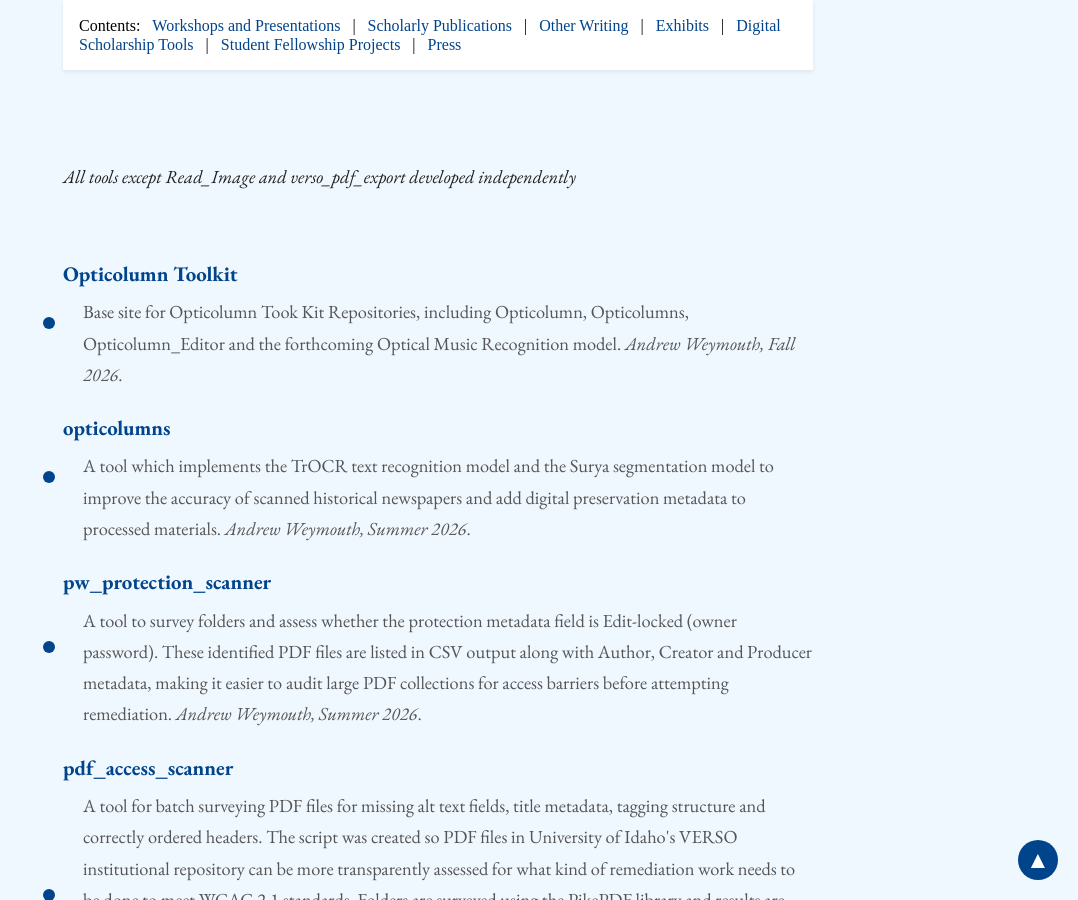
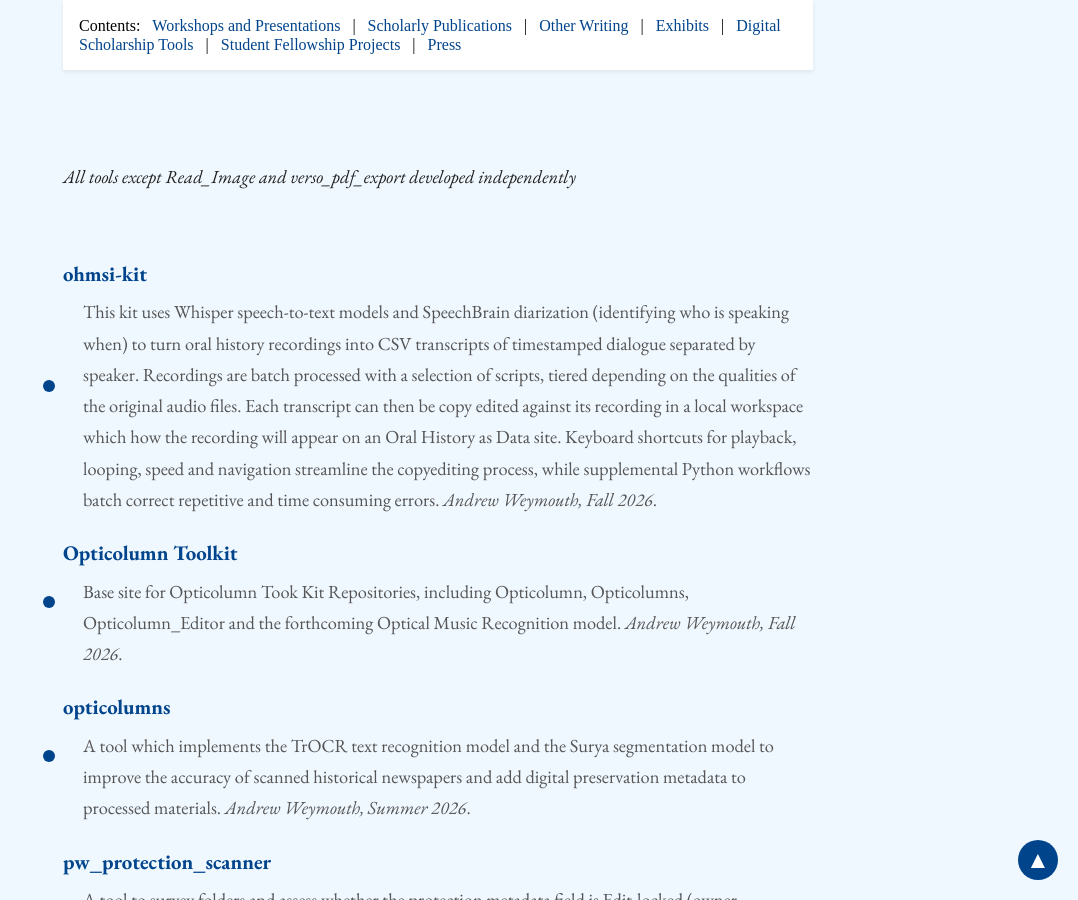
Before and after one commit to aweymo/base, a Jekyll site: the page built from index.md, in a window 1280 px wide and 900 px high, scrolled down 9843 px. Shown: the whole window, without its empty margins (202-1280 px from the left). Built offline with Jekyll 4.4.1, drawn with Linux system fonts in a browser that asks for light colours; nearby versions of some CDN libraries; some web fonts are replaced.

Commit message:
add ohmsi-kit

```diff
--- a/index.md
+++ b/index.md
@@ -284,8 +284,12 @@ _All tools except Read_Image and verso_pdf_export developed independently_
 
 <ul class="triangle-list">
     <li>
+        <a href="https://aweymo-ui.github.io/ohmsi-kit-base/" target="_blank" rel="noopener noreferrer">ohmsi-kit</a>
+        <span class="description">This kit uses Whisper speech-to-text models and SpeechBrain diarization (identifying who is speaking when) to turn oral history recordings into CSV transcripts of timestamped dialogue separated by speaker. Recordings are batch processed with a selection of scripts, tiered depending on the qualities of the original audio files. Each transcript can then be copy edited against its recording in a local workspace which how the recording will appear on an Oral History as Data site. Keyboard shortcuts for playback, looping, speed and navigation streamline the copyediting process, while supplemental Python workflows batch correct repetitive and time consuming errors. <i>Andrew Weymouth, Fall 2026</i>.</span>
+    </li>
+    <li>
         <a href="https://aweymo-ui.github.io/opticolumn-toolkit/" target="_blank" rel="noopener noreferrer">Opticolumn Toolkit</a>
-        <span class="description">Base site for Opticolumn Took Kit Repositories, including Opticolumn, Opticolumns, Opticolumn_Editor and the forthcoming Optical Music Recognition model.  <i>Andrew Weymouth, Fall 2026</i>.</span>
+        <span class="description">Base site for Opticolumn Took Kit Repositories, including Opticolumn, Opticolumns, Opticolumn_Editor and the forthcoming Optical Music Recognition model. <i>Andrew Weymouth, Fall 2026</i>.</span>
     </li>
     <li>
         <a href="https://github.com/Scholarly-Projects/opticolumns" target="_blank" rel="noopener noreferrer">opticolumns</a>
```
